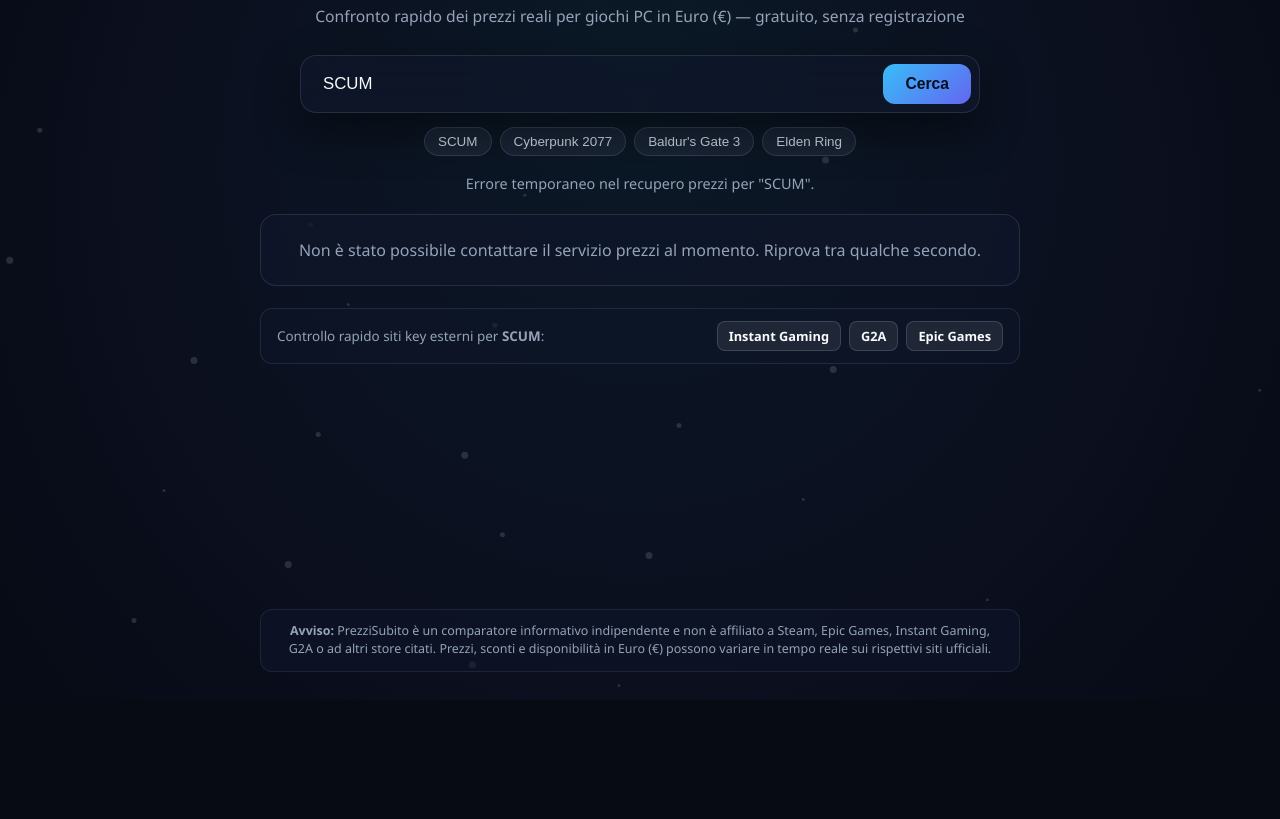
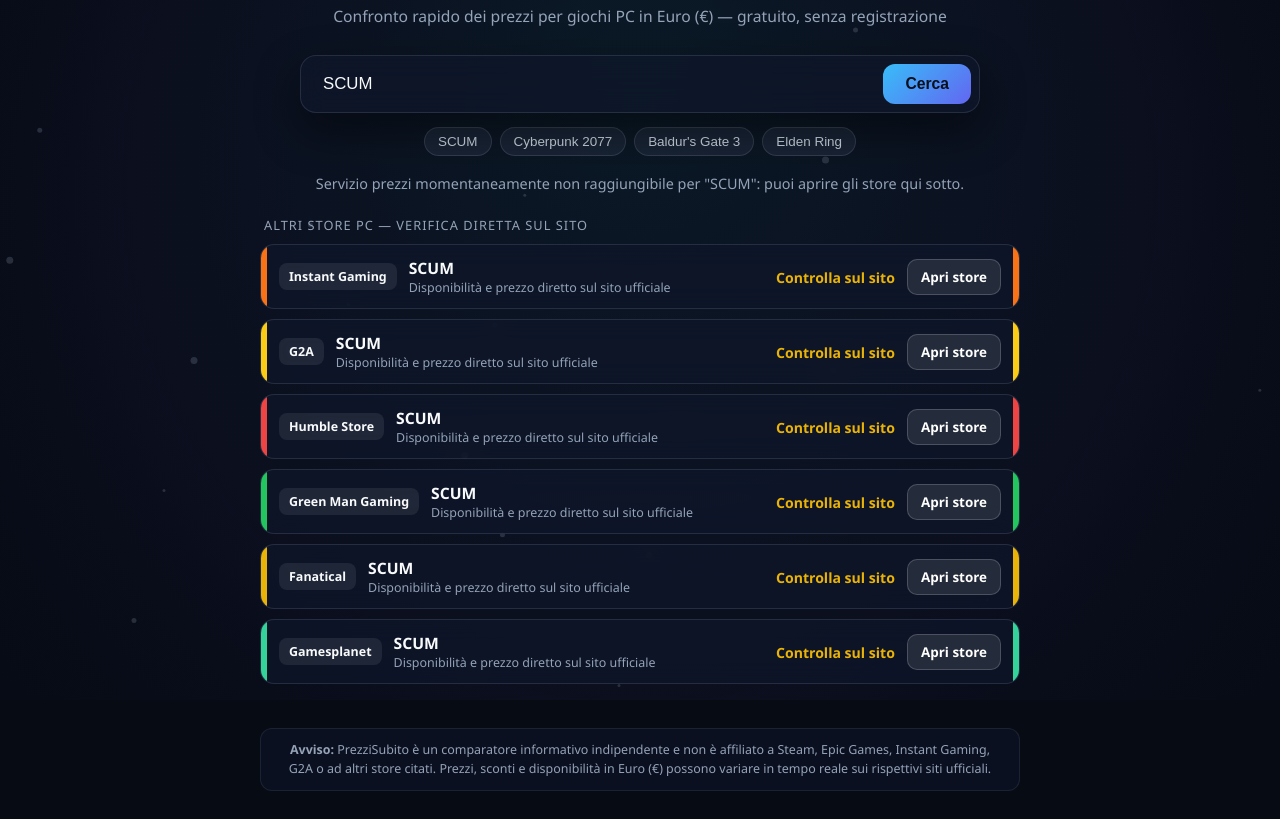
Before and after one commit to AndreaTrudy/prezzisubito, a plain HTML site: page index.html in a window 1280 px wide. Both pictures are taken after a click on the button "SCUM". Shown: the part 100-919 px from the top of the page. Before the commit the page ends 800 px from the top, so only its background shows below. Drawn offline with Linux system fonts and the light colour scheme; no server answers.

Commit message:
Add files via upload

```diff
--- a/index.html
+++ b/index.html
@@ -14,6 +14,7 @@
       --accent: #38bdf8;
       --accent-2: #6366f1;
       --ok: #22c55e;
+      --warn: #eab308;
     }
 
     * {
@@ -273,6 +274,12 @@
       margin-left: 6px;
     }
 
+    .price-check {
+      font-size: 0.88rem;
+      font-weight: 700;
+      color: var(--warn);
+    }
+
     .go-btn {
       text-decoration: none;
       background: rgba(255, 255, 255, 0.1);
@@ -289,45 +296,6 @@
     .go-btn:hover {
       background: rgba(56, 189, 248, 0.25);
       border-color: var(--accent);
-    }
-
-    .key-stores-bar {
-      width: min(66.666vw, 760px);
-      min-width: 300px;
-      margin: 22px auto 0;
-      padding: 12px 16px;
-      border-radius: 12px;
-      background: rgba(15, 23, 42, 0.55);
-      border: 1px solid rgba(148, 163, 184, 0.15);
-      display: flex;
-      flex-wrap: wrap;
-      align-items: center;
-      justify-content: space-between;
-      gap: 10px;
-      font-size: 0.84rem;
-      color: var(--text-muted);
-    }
-
-    .key-links {
-      display: flex;
-      gap: 8px;
-      flex-wrap: wrap;
-    }
-
-    .key-link {
-      text-decoration: none;
-      padding: 5px 11px;
-      border-radius: 8px;
-      font-weight: 650;
-      font-size: 0.8rem;
-      color: #f8fafc;
-      background: rgba(255, 255, 255, 0.08);
-      border: 1px solid rgba(255, 255, 255, 0.14);
-    }
-
-    .key-link:hover {
-      border-color: var(--accent);
-      background: rgba(56, 189, 248, 0.18);
     }
 
     .empty-card {
@@ -360,7 +328,7 @@
     }
 
     @media (max-width: 640px) {
-      .deal-strip, .section-label, .empty-card, .key-stores-bar {
+      .deal-strip, .section-label, .empty-card {
         width: 100%;
         min-width: 0;
       }
@@ -381,7 +349,7 @@
     <main class="container">
       <header>
         <div class="brand">PrezziSubito</div>
-        <p class="subtitle">Confronto rapido dei prezzi reali per giochi PC in Euro (€) — gratuito, senza registrazione</p>
+        <p class="subtitle">Confronto rapido dei prezzi per giochi PC in Euro (€) — gratuito, senza registrazione</p>
       </header>
 
       <form class="search-box" id="search-form">
@@ -478,17 +446,24 @@
     const STORE_COLORS = {
       'Steam': '#38bdf8',
       'Epic Games': '#a855f7',
+      'Instant Gaming': '#f97316',
+      'G2A': '#facc15',
       'GOG': '#c084fc',
       'Humble Store': '#ef4444',
       'Green Man Gaming': '#22c55e',
-      'Fanatical': '#facc15',
-      'GamersGate': '#f97316',
-      'Origin / EA': '#fb7185',
-      'Ubisoft Store': '#60a5fa',
-      'GameBillet': '#2dd4bf',
-      'Voidu': '#818cf8',
-      'Gamesplanet': '#34d399'
+      'Fanatical': '#eab308',
+      'Gamesplanet': '#34d399',
+      'GamersGate': '#fb923c'
     };
+
+    const SECONDARY_STORES = [
+      { store: 'Instant Gaming', url: (q) => `https://www.instant-gaming.com/it/ricerca/?q=${q}` },
+      { store: 'G2A', url: (q) => `https://www.g2a.com/category/gaming-c1?query=${q}` },
+      { store: 'Humble Store', url: (q) => `https://www.humblebundle.com/store/search?search=${q}` },
+      { store: 'Green Man Gaming', url: (q) => `https://www.greenmangaming.com/search/?query=${q}` },
+      { store: 'Fanatical', url: (q) => `https://www.fanatical.com/en/search?search=${q}` },
+      { store: 'Gamesplanet', url: (q) => `https://it.gamesplanet.com/search?query=${q}` }
+    ];
 
     const formEl = document.getElementById('search-form');
     const inputEl = document.getElementById('game-input');
@@ -515,46 +490,16 @@
       statusEl.textContent = 'Inserisci il nome di un gioco PC oppure scegli un suggerimento rapido.';
       resultsEl.innerHTML = `
         <div class="empty-card">
-          Scrivi un titolo nella barra qui sopra (ad esempio <strong>SCUM</strong> o <strong>Cyberpunk 2077</strong>) per confrontare i prezzi reali in Euro (€) sugli store ufficiali.
+          Scrivi un titolo nella barra qui sopra (ad esempio <strong>SCUM</strong> o <strong>Cyberpunk 2077</strong>) per vedere i prezzi rilevati in Euro (€) e i collegamenti rapidi agli altri store PC.
         </div>
       `;
     }
 
-    function renderKeyStoresBar(query) {
-      const q = encodeURIComponent(query);
-      return `
-        <div class="key-stores-bar">
-          <span>Controllo rapido siti key esterni per <strong>${escapeHtml(query)}</strong>:</span>
-          <div class="key-links">
-            <a class="key-link" href="https://www.instant-gaming.com/it/ricerca/?q=${q}" target="_blank" rel="noopener noreferrer">Instant Gaming</a>
-            <a class="key-link" href="https://www.g2a.com/category/gaming-c1?query=${q}" target="_blank" rel="noopener noreferrer">G2A</a>
-            <a class="key-link" href="https://store.epicgames.com/it/browse?q=${q}" target="_blank" rel="noopener noreferrer">Epic Games</a>
-          </div>
-        </div>
-      `;
-    }
-
-    function renderDeals(query, deals) {
-      if (!Array.isArray(deals) || deals.length === 0) {
-        statusEl.textContent = `Nessun prezzo ufficiale trovato per "${query}".`;
-        resultsEl.innerHTML = `
-          <div class="empty-card">
-            Nessun prezzo diretto rilevato per <strong>${escapeHtml(query)}</strong>. Verifica l'ortografia del titolo oppure controlla i link rapidi qui sotto.
-          </div>
-          ${renderKeyStoresBar(query)}
-        `;
-        return;
-      }
-
-      const mainStores = ['Steam', 'Epic Games'];
-      const topDeals = deals.filter(d => mainStores.includes(d.store));
-      const otherDeals = deals.filter(d => !mainStores.includes(d.store));
-
-      const buildStrip = (d) => {
+    function buildLiveStrip(query, d) {
       const color = STORE_COLORS[d.store] || '#38bdf8';
       const priceNow = formatEur(d.price) || '';
       const priceOld = d.regular ? `<span class="price-old">${formatEur(d.regular)}</span>` : '';
-        const note = d.exactEur ? 'Listino ufficiale Italia (€)' : 'Offerta rilevata (€ stimato)';
+      const note = d.exactEur ? 'Prezzo rilevato in Euro (€)' : 'Offerta rilevata';
 
       return `
         <div class="deal-strip" style="--store-color: ${color};">
@@ -570,25 +515,60 @@
               <span class="price-now">${priceNow}</span>
               ${priceOld}
             </div>
-              <a class="go-btn" href="${escapeHtml(d.url)}" target="_blank" rel="noopener noreferrer">Vai all’offerta</a>
+            <a class="go-btn" href="${escapeHtml(d.url)}" target="_blank" rel="noopener noreferrer">Vai allo store</a>
           </div>
         </div>
       `;
-      };
+    }
+
+    function buildCheckStrip(query, item) {
+      const color = STORE_COLORS[item.store] || '#94a3b8';
+      const encodedQ = encodeURIComponent(query);
+
+      return `
+        <div class="deal-strip" style="--store-color: ${color};">
+          <div class="store-meta">
+            <span class="store-badge">${escapeHtml(item.store)}</span>
+            <div class="store-info">
+              <div class="store-title">${escapeHtml(query)}</div>
+              <div class="store-sub">Disponibilità e prezzo diretto sul sito ufficiale</div>
+            </div>
+          </div>
+          <div class="deal-actions">
+            <div class="price-group">
+              <span class="price-check">Controlla sul sito</span>
+            </div>
+            <a class="go-btn" href="${escapeHtml(item.url(encodedQ))}" target="_blank" rel="noopener noreferrer">Apri store</a>
+          </div>
+        </div>
+      `;
+    }
+
+    function renderResults(query, liveDeals) {
+      const validDeals = Array.isArray(liveDeals)
+        ? liveDeals.filter(d => Number.isFinite(Number(d.price)) && Number(d.price) > 0)
+        : [];
+
+      const liveStoreNames = new Set(validDeals.map(d => d.store));
+      const extraStores = SECONDARY_STORES.filter(s => !liveStoreNames.has(s.store));
 
       let html = '';
-      if (topDeals.length > 0) {
-        html += `<div class="section-label">Store principali</div>`;
-        html += `<div class="deals-list">${topDeals.map(buildStrip).join('')}</div>`;
-      }
-      if (otherDeals.length > 0) {
-        html += `<div class="section-label">Altri store PC con prezzo disponibile (${otherDeals.length})</div>`;
-        html += `<div class="deals-list">${otherDeals.map(buildStrip).join('')}</div>`;
+
+      if (validDeals.length > 0) {
+        html += `<div class="section-label">Prezzi rilevati in Euro (€)</div>`;
+        html += `<div class="deals-list">${validDeals.map(d => buildLiveStrip(query, d)).join('')}</div>`;
       }
 
-      html += renderKeyStoresBar(query);
+      html += `<div class="section-label">Altri store PC — verifica diretta sul sito</div>`;
+      html += `<div class="deals-list">${extraStores.map(s => buildCheckStrip(query, s)).join('')}</div>`;
+
       resultsEl.innerHTML = html;
-      statusEl.textContent = `Trovati ${deals.length} prezzi reali in Euro (€) per "${query}".`;
+
+      if (validDeals.length > 0) {
+        statusEl.textContent = `Trovati ${validDeals.length} prezzi in Euro (€) e ${extraStores.length} store da controllare direttamente per "${query}".`;
+      } else {
+        statusEl.textContent = `Prezzo diretto non rilevato automaticamente per "${query}": puoi controllare i ${extraStores.length} store qui sotto.`;
+      }
     }
 
     async function runSearch(rawQuery) {
@@ -599,9 +579,9 @@
       }
 
       const token = ++activeToken;
-      statusEl.textContent = `Ricerca prezzi in Euro (€) per "${query}"...`;
+      statusEl.textContent = `Ricerca in corso per "${query}"...`;
       resultsEl.innerHTML = `
-        <div class="empty-card">Sto recuperando i prezzi aggiornati per <strong>${escapeHtml(query)}</strong>...</div>
+        <div class="empty-card">Sto verificando i prezzi disponibili per <strong>${escapeHtml(query)}</strong>...</div>
       `;
 
       try {
@@ -613,14 +593,11 @@
         }
 
         const data = await res.json();
-        renderDeals(query, data.deals || []);
+        renderResults(query, data.deals || []);
       } catch (err) {
         if (token !== activeToken) return;
-        statusEl.textContent = `Errore temporaneo nel recupero prezzi per "${query}".`;
-        resultsEl.innerHTML = `
-          <div class="empty-card">Non è stato possibile contattare il servizio prezzi al momento. Riprova tra qualche secondo.</div>
-          ${renderKeyStoresBar(query)}
-        `;
+        renderResults(query, []);
+        statusEl.textContent = `Servizio prezzi momentaneamente non raggiungibile per "${query}": puoi aprire gli store qui sotto.`;
       }
     }
 
```
Lines whose indentation alone changed are shown as unchanged.
